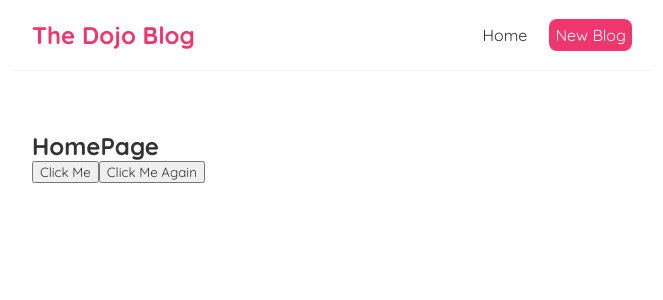
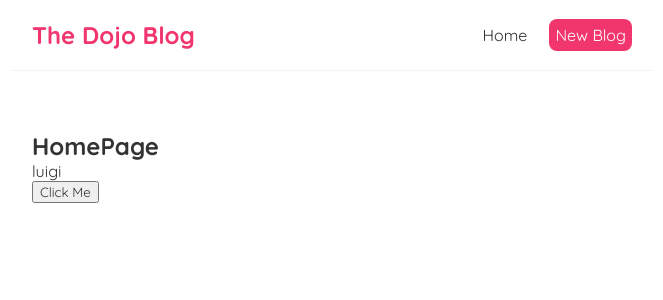
Before and after one commit to sakout-reda/React-Blog, a React (Create React App) app: page / in a window 1280 px wide. Shown: the top 300 px of the page, without its empty margins (308-971 px from the left). Built offline with nearby package versions, Linux system fonts and the light colour scheme.

Commit message:
useState hook

```diff
--- a/src/Home.js
+++ b/src/Home.js
@@ -1,17 +1,17 @@
+import { useState } from "react";
+
 const Home = () => {
 
-    const handleClick = (e) =>{
-        console.log('Hello World\n', e.target);
-    }
-    const handleClickMeAgain =(name) =>{
-        console.log('Hello Mr. '+ name);
+    const [name, setName] = useState('luigi');
+    const handleClick = () => {
+        setName('Mario');
     }
 
     return (
         <div className="home">
             <h2>HomePage</h2>
+            <p>{name}</p>
             <button onClick={handleClick}>Click Me</button>
-            <button onClick={()=> handleClickMeAgain('Mario')}>Click Me Again</button>
         </div>
     );
 }
```
